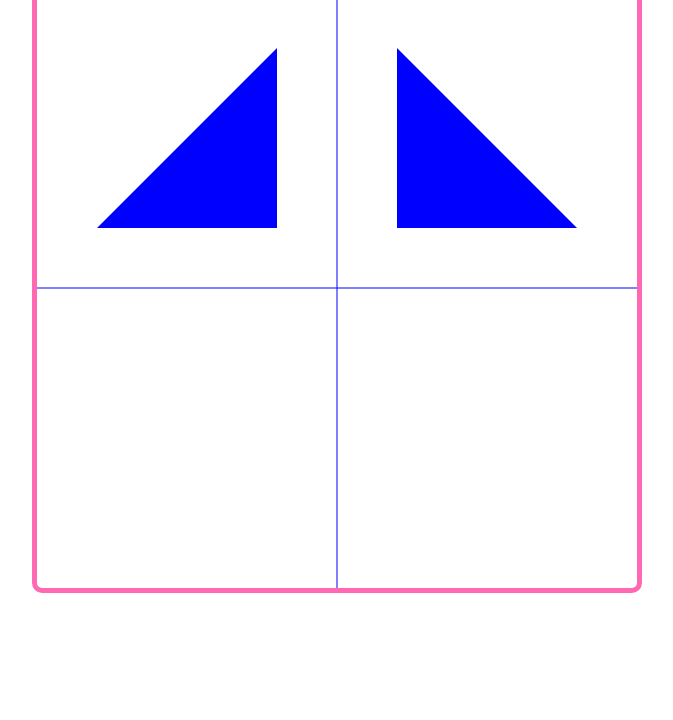
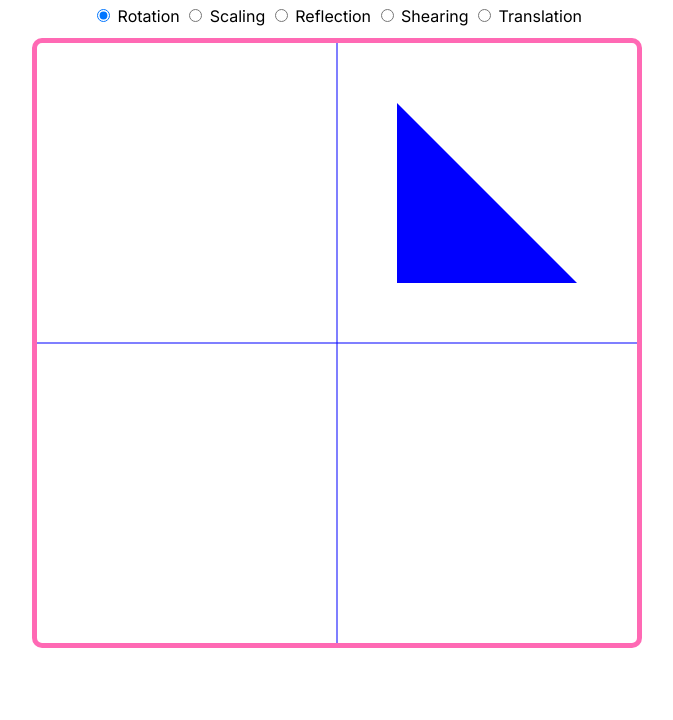
Before and after one commit to kamal0620040/COMP-342-Lab, a plain HTML site: page Lab 4/index.html in a window 1280 px wide. Shown: the part 80-800 px from the top of the page, without its empty margins (303-976 px from the left). Drawn offline with Linux system fonts and the light colour scheme.

Commit message:
Added Interaction for Lab 4 on frontend side

```diff
--- a/Lab 4/JS/matrices.js
+++ b/Lab 4/JS/matrices.js
@@ -23,8 +23,8 @@ const scalingMatrix = [
 
 // For translationM
 const translationMatrix = [
-  1, 0, 1,
-  0, 1, 1,
+  1, 0, -0.5,
+  0, 1, -0.5,
   0, 0, 1
 ];
 
--- a/Lab 4/JS/script.js
+++ b/Lab 4/JS/script.js
@@ -9,27 +9,6 @@ if (gl === null) {
     "Unable to initialize WebGL. Your browser or machine may not support it."
   );
 }
-
-// let tempVertexData;
-
-// Default BLA Line is drawn
-// tempVertexData = midPointCircle(300, 0, 0);
-// draw();
-
-// On any change on the radio button
-// document.querySelectorAll('input[name="field-radio"]').forEach((radio) => {
-//   radio.addEventListener("change", (event) => {
-//     if (event.target.value === "field1") {
-//       console.log("Mid Point Circle");
-//       tempVertexData =  midPointCircle(300, 0, 0);
-//       draw();
-//     } else {
-//       console.log("Mid Point Ellipse");
-//       tempVertexData = midPointEllipse(200, 160, 0, 0);;
-//       draw();
-//     }
-//   });
-// });
 
 function draw(vertexD, drawArraysMode, fragmentShaderGLSL = '' ){
   const vertexData = [
@@ -92,12 +71,10 @@ function displayAxis() {
   draw(tempVertexData, 'line');
 }
 
-displayAxis();
-
 const triangleData = [
-    0.2, 0.8, 0,
-    0.2, 0.2, 0,
-    0.8, 0.2, 0,
+    0.2, 0.8, 1,
+    0.2, 0.2, 1,
+    0.8, 0.2, 1,
 ];
 
 function drawInitialTriangle() {
@@ -107,7 +84,12 @@ function drawInitialTriangle() {
   draw(vertexData,'triangle');
 }
 
-drawInitialTriangle()
+function reUsedFunctionCalling(){
+  displayAxis();
+  drawInitialTriangle();
+}
+
+reUsedFunctionCalling();
 
 function twoDTransformation(transformationMatrix, drawArrayMode, fragmentShaderGLSL){
   let tempVertexData = [];
@@ -129,4 +111,24 @@ function matrixMultiplication(transformerMatrix, vertices) {
 }
 
 
-twoDTransformation(reflectionMatrixAboutYaxis,'triangle');
+// On any change on the radio button
+document.querySelectorAll('input[name="field-radio"]').forEach((radio) => {
+  radio.addEventListener("change", (event) => {
+    if (event.target.value === "rotate") {
+      reUsedFunctionCalling();
+      twoDTransformation(rotationMatrix, 'triangle', `void main(){gl_FragColor = vec4(0, 0, 0.1, 0.5);}`);
+    } else if (event.target.value === "scale"){
+      reUsedFunctionCalling();
+      twoDTransformation(scalingMatrix,'triangle', `void main(){gl_FragColor = vec4(0, 0, 0.1, 0.5);}`);
+    } else if (event.target.value === "reflect"){
+      reUsedFunctionCalling();
+      twoDTransformation(reflectionMatrixAboutYaxis,'triangle', `void main(){gl_FragColor = vec4(0, 0, 0.1, 0.5);}`);
+    } else if (event.target.value === "shear"){
+      reUsedFunctionCalling();
+      twoDTransformation(shearingMatrix,'triangle', `void main(){gl_FragColor = vec4(0, 0, 0.1, 0.5);}`);
+    } else if (event.target.value === "translate"){
+      reUsedFunctionCalling();
+      twoDTransformation(translationMatrix,'triangle', `void main(){gl_FragColor = vec4(0, 0, 0.1, 0.5);}`);
+    }
+  });
+});
--- a/Lab 4/Style/style.css
+++ b/Lab 4/Style/style.css
@@ -24,6 +24,13 @@ img{
     opacity: 0%;
 }
 
+.main-heading{
+    font-size: 30px;
+    font: 900;
+    margin: 20px 0px;
+    border-bottom: 2px solid tomato;
+}
+
 .my-info{
     font-size: 30px;
     background-color: hotpink;
@@ -41,6 +48,7 @@ div a{
 }
 
 .radio-container{
-    font-size: 30px;
+    font-size: 16px;
+    font: bold;
     margin-bottom: 12px;
 }
--- a/Lab 4/index.html
+++ b/Lab 4/index.html
@@ -8,17 +8,33 @@
     <link rel="stylesheet" href="Style/style.css">
 </head>
 <body>
-    <!-- <div class="radio-container">
+    <div class="main-heading">2D Translation</div>
+    <div class="radio-container">
         <label>
-            <input type="radio" name="field-radio" value="field1" checked>
-            Mid Point Circle
+            <input type="radio" name="field-radio" value="rotate" checked>
+            Rotation
           </label>
 
-          <label>
-            <input type="radio" name="field-radio" value="field2">
-            Mid Point Ellipse
-          </label>
-    </div> -->
+        <label>
+          <input type="radio" name="field-radio" value="scale">
+          Scaling
+        </label>
+
+        <label>
+          <input type="radio" name="field-radio" value="reflect">
+          Reflection
+        </label>
+
+        <label>
+          <input type="radio" name="field-radio" value="shear">
+          Shearing
+        </label>
+
+        <label>
+          <input type="radio" name="field-radio" value="translate">
+          Translation
+        </label>
+    </div>
 
     <canvas id="glcanvas" width="600" height="600"></canvas>
     <script src="JS/matrices.js"></script>
```
